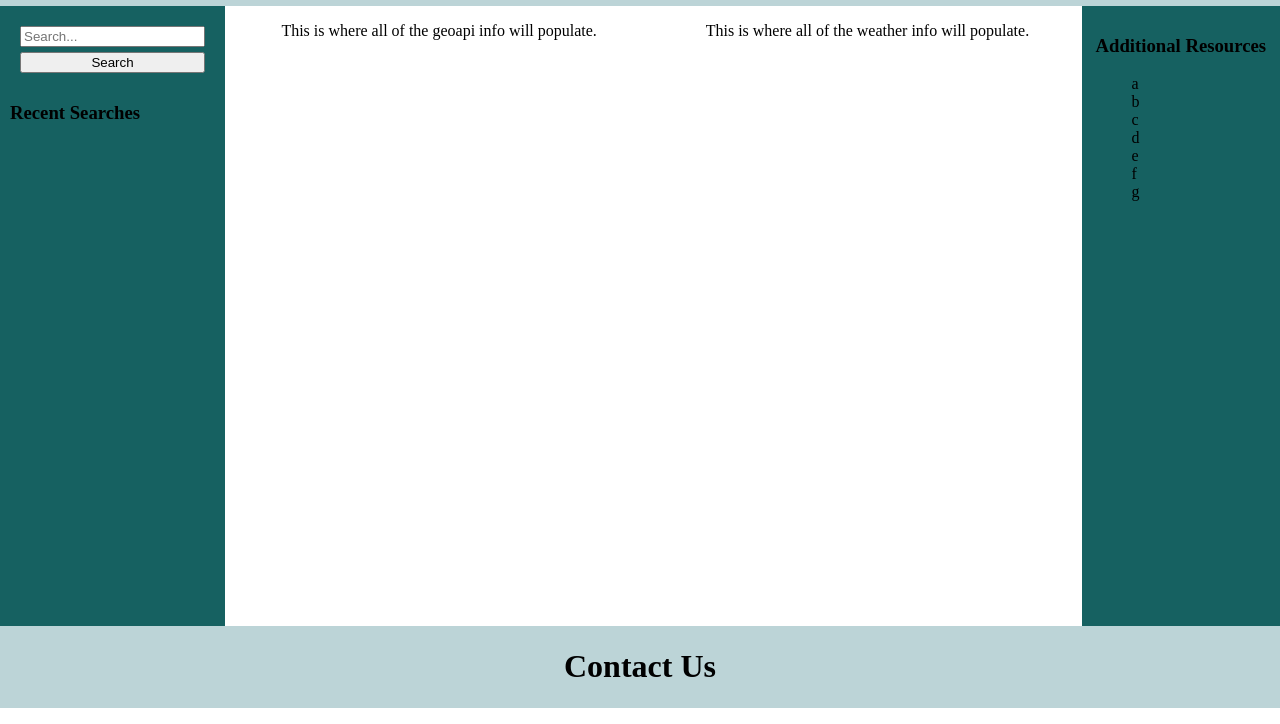
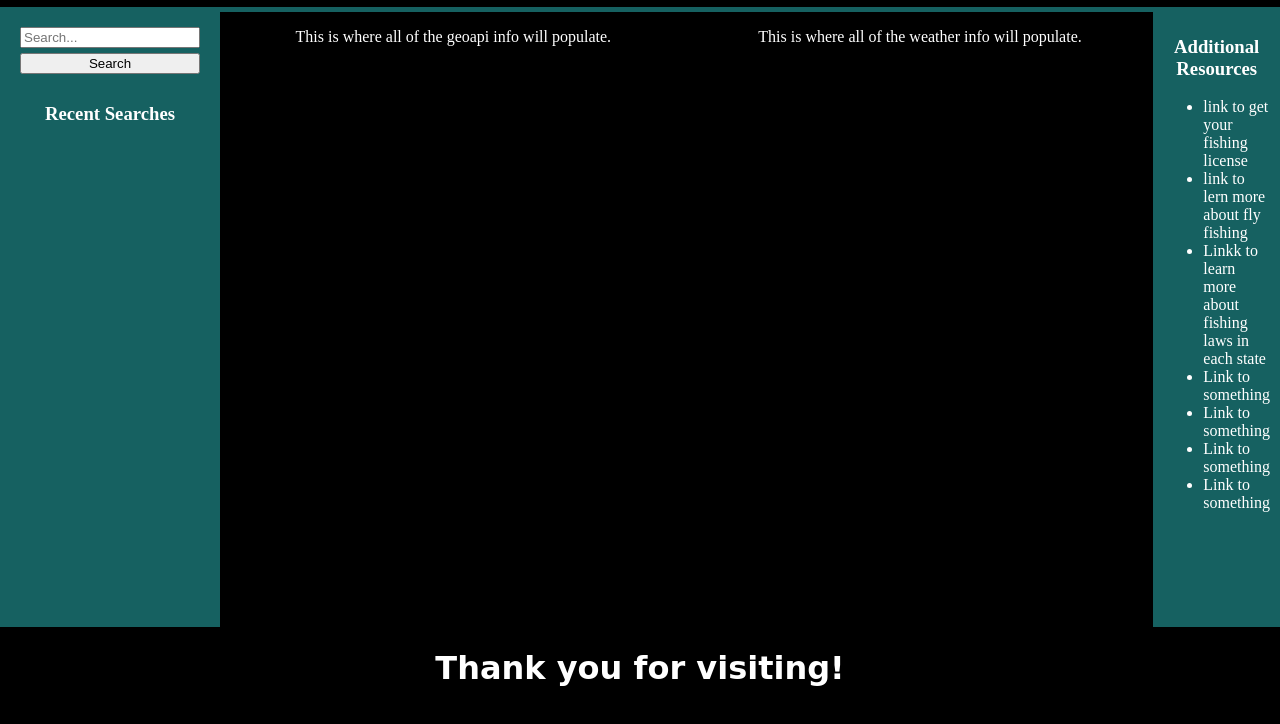
Before and after one commit to Verred01/Fists-of-Forecast, a plain HTML site: page index.html in a window 1280 px wide. Shown: the part 76-800 px from the top of the page. Drawn offline with Linux system fonts and the light colour scheme.

Commit message:
updated some colors and html placement

```diff
--- a/assets/style.css
+++ b/assets/style.css
@@ -5,21 +5,28 @@
             flex-direction: column;
             height: 100%;
             margin: 0;
+            background-color: black;
+            color: white;
         }
         header, footer {
-            background: #bcd4d7;
+            font-family: cursive;
+            background: #000000;
             padding: 1px;
             text-align: center;
         }
         .main-content {
             display: flex;
+
         }
+
+
+
         .sidebar {
-            width: 400px;
+            width: 200px;
             height: 600px;
             background: rgb(22, 97, 97);
             padding: 10px;
-            text-align:left;
+            text-align:center;
         }
         .search-area {
             flex: 1;
@@ -27,32 +34,48 @@
             display: flex;
             flex-direction: column;
             justify-content: center;
-            align-items: left;
+            text-align: center;
+
 
         }
         .search-box {
             margin-bottom: 5px;
         }
         .resources {
-            width: 400px;
+            width: 200px;
             height: 600px;
             background: rgb(22, 97, 97);
             padding: 10px;
             text-align: center;
 
+
         }
         #resourcesList{
-            list-style-type: none;
+            list-style-type:disc;
             text-align: start;
         }
 
+
         #geoapicontainer{
+            text-wrap: wrap;
+            display: block;
             width:75%;
             height: 100%;
             text-align: center;
+            border: 5px solid rgb(22, 97, 97);
+            border-bottom: #000000;
+            border-left: #000000;
+            border-right: #000000;
+
         }
         #weatherapicontainer{
+            text-wrap: wrap;
             width:75%;
             height: 100%;
             text-align: center;
+            border: 5px solid rgb(22, 97, 97);
+            border-bottom: #000000;
+            border-left: #000000;
+            border-right: #000000;
+
         }
--- a/index.html
+++ b/index.html
@@ -21,22 +21,22 @@
             <p>This is where all of the geoapi info will populate.</p>
         </div>
         <div id="weatherapicontainer">
-            <p>This is where all of the weather info will populate.</p>
+            <p>This is where all of the weather info will populate. </p>
         </div>
         <aside class="resources">
             <h3>Additional Resources</h3>
             <ul id="resourcesList">
-                <li>a</li>
-                <li>b</li>
-                <li>c</li>
-                <li>d</li>
-                <li>e</li>
-                <li>f</li>
-                <li>g</li>
+                <li>link to get your fishing license</li>
+                <li>link to lern more about fly fishing</li>
+                <li>Linkk to learn more about fishing laws in each state</li>
+                <li>Link to something</li>
+                <li>Link to something</li>
+                <li>Link to something</li>
+                <li>Link to something</li>
             </ul>
         </aside>
     </div>
-    <footer><h1>Contact Us</h1></footer>
+    <footer><h1>Thank you for visiting!</h1></footer>
     <script src="./assets/script.js"></script>
 </body>
 </html>
```
Also changed, not shown: assets/images/fishing header.jpeg (added), assets/images/lake-tahoe-2.jpg (added).
